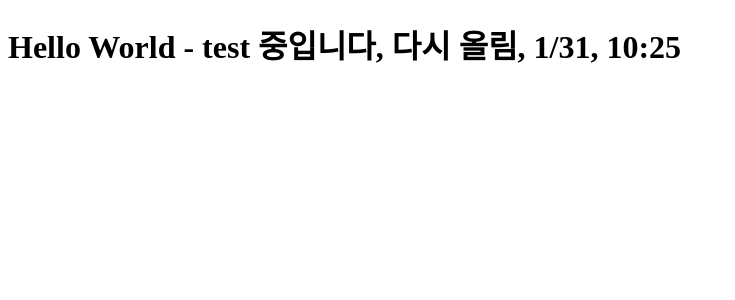
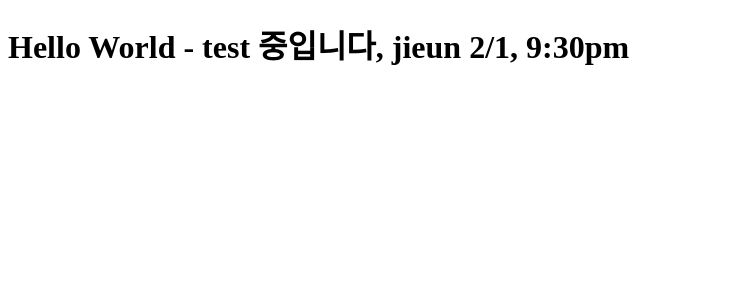
Before and after one commit to Couch-Coders/6th-music-fe, a React (Create React App) app: page / in a window 1280 px wide. Shown: the top 300 px of the page, without its empty margins (0-735 px from the left). Built offline with nearby package versions, Linux system fonts and the light colour scheme.

Commit message:
chore: git action test - front 추가 시 heroku 자동 빌드 테스트

```diff
--- a/src/App.tsx
+++ b/src/App.tsx
@@ -3,7 +3,7 @@ import React from "react";
 function App() {
   return (
     <div>
-      <h1>Hello World - test 중입니다, 다시 올림, 1/31, 10:25</h1>
+      <h1>Hello World - test 중입니다, jieun 2/1, 9:30pm</h1>
     </div>
   );
 }
```
